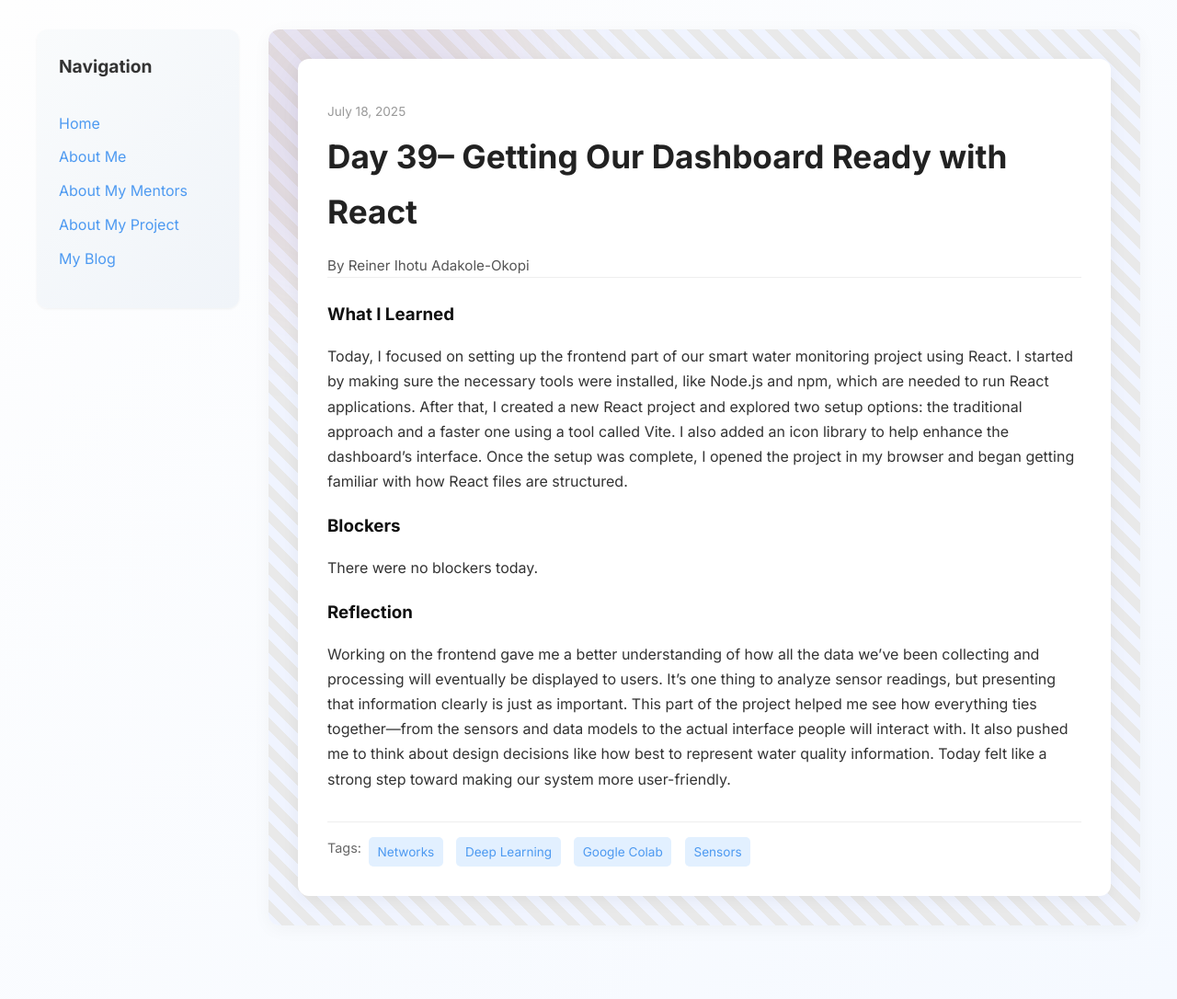
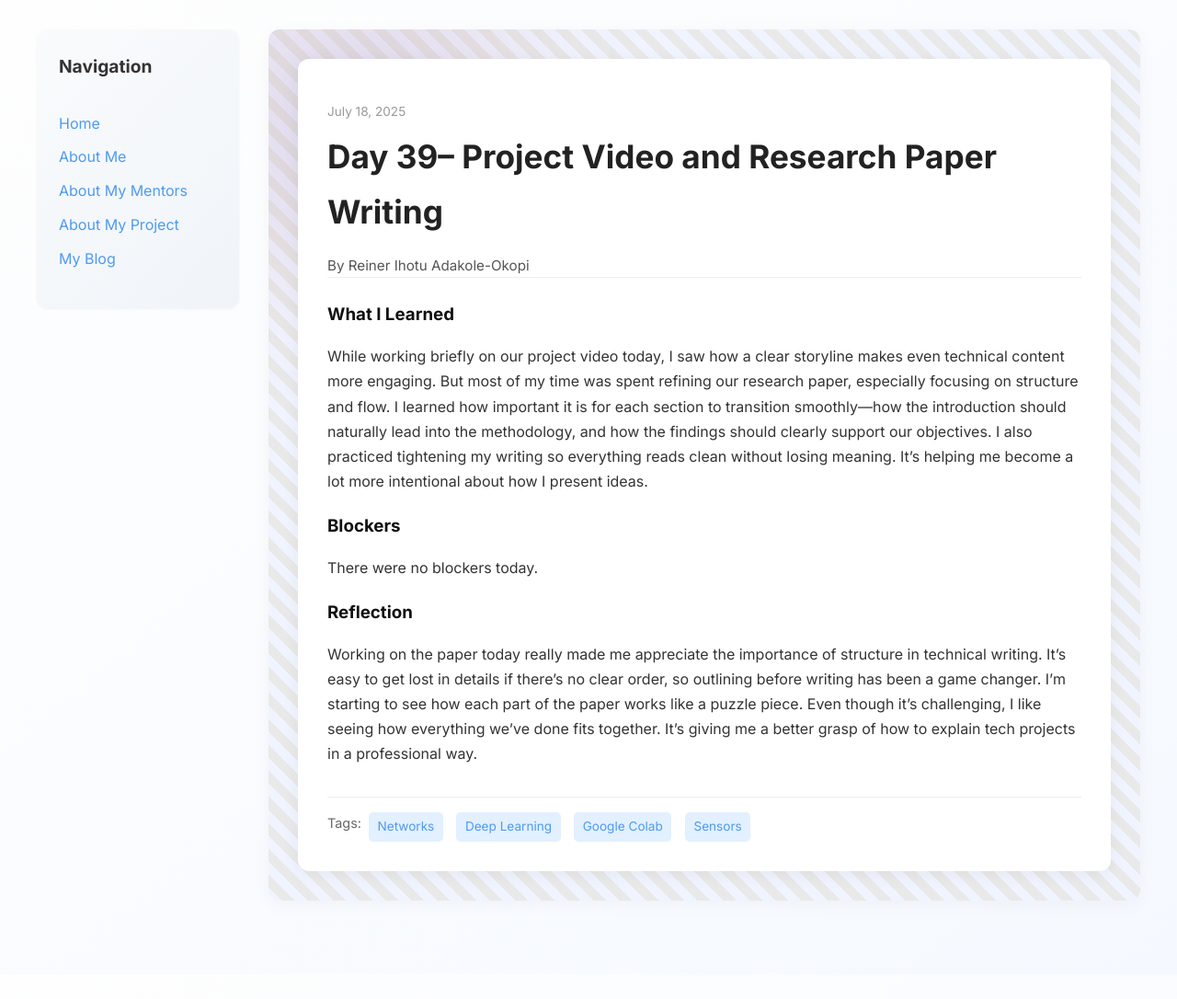
Before and after one commit to Reiner343/Reiner343.github.io, a Jekyll site: the page built from _posts/2025-07-18-day-39.md, in a window 1280 px wide. Shown: the whole page at 92% size. Built offline with Jekyll 4.4.1, drawn with Linux system fonts in a browser that asks for light colours; after the commit the page ends 1059 px from its top, so only the background shows below that.

Commit message:
Update 2025-07-18-day-39.md

```diff
--- a/_posts/2025-07-18-day-39.md
+++ b/_posts/2025-07-18-day-39.md
@@ -1,17 +1,17 @@
 ---
 layout: post
-title: "Day 39– Getting Our Dashboard Ready with React"
+title: "Day 39– Project Video and Research Paper Writing"
 date: 2025-07-18
 author: Reiner Ihotu Adakole-Okopi
 permalink: /day39.html
 tags: ["Networks", "Deep Learning", "Google Colab", "Sensors"]
 
 what_i_learned: |
-  Today, I focused on setting up the frontend part of our smart water monitoring project using React. I started by making sure the necessary tools were installed, like Node.js and npm, which are needed to run React applications. After that, I created a new React project and explored two setup options: the traditional approach and a faster one using a tool called Vite. I also added an icon library to help enhance the dashboard's interface. Once the setup was complete, I opened the project in my browser and began getting familiar with how React files are structured.
+  While working briefly on our project video today, I saw how a clear storyline makes even technical content more engaging. But most of my time was spent refining our research paper, especially focusing on structure and flow. I learned how important it is for each section to transition smoothly—how the introduction should naturally lead into the methodology, and how the findings should clearly support our objectives. I also practiced tightening my writing so everything reads clean without losing meaning. It's helping me become a lot more intentional about how I present ideas.
 
 blockers: |
   There were no blockers today.
 
 reflection: |
-  Working on the frontend gave me a better understanding of how all the data we’ve been collecting and processing will eventually be displayed to users. It’s one thing to analyze sensor readings, but presenting that information clearly is just as important. This part of the project helped me see how everything ties together—from the sensors and data models to the actual interface people will interact with. It also pushed me to think about design decisions like how best to represent water quality information. Today felt like a strong step toward making our system more user-friendly.
+  Working on the paper today really made me appreciate the importance of structure in technical writing. It's easy to get lost in details if there’s no clear order, so outlining before writing has been a game changer. I’m starting to see how each part of the paper works like a puzzle piece. Even though it’s challenging, I like seeing how everything we’ve done fits together. It’s giving me a better grasp of how to explain tech projects in a professional way.
 ---
```
